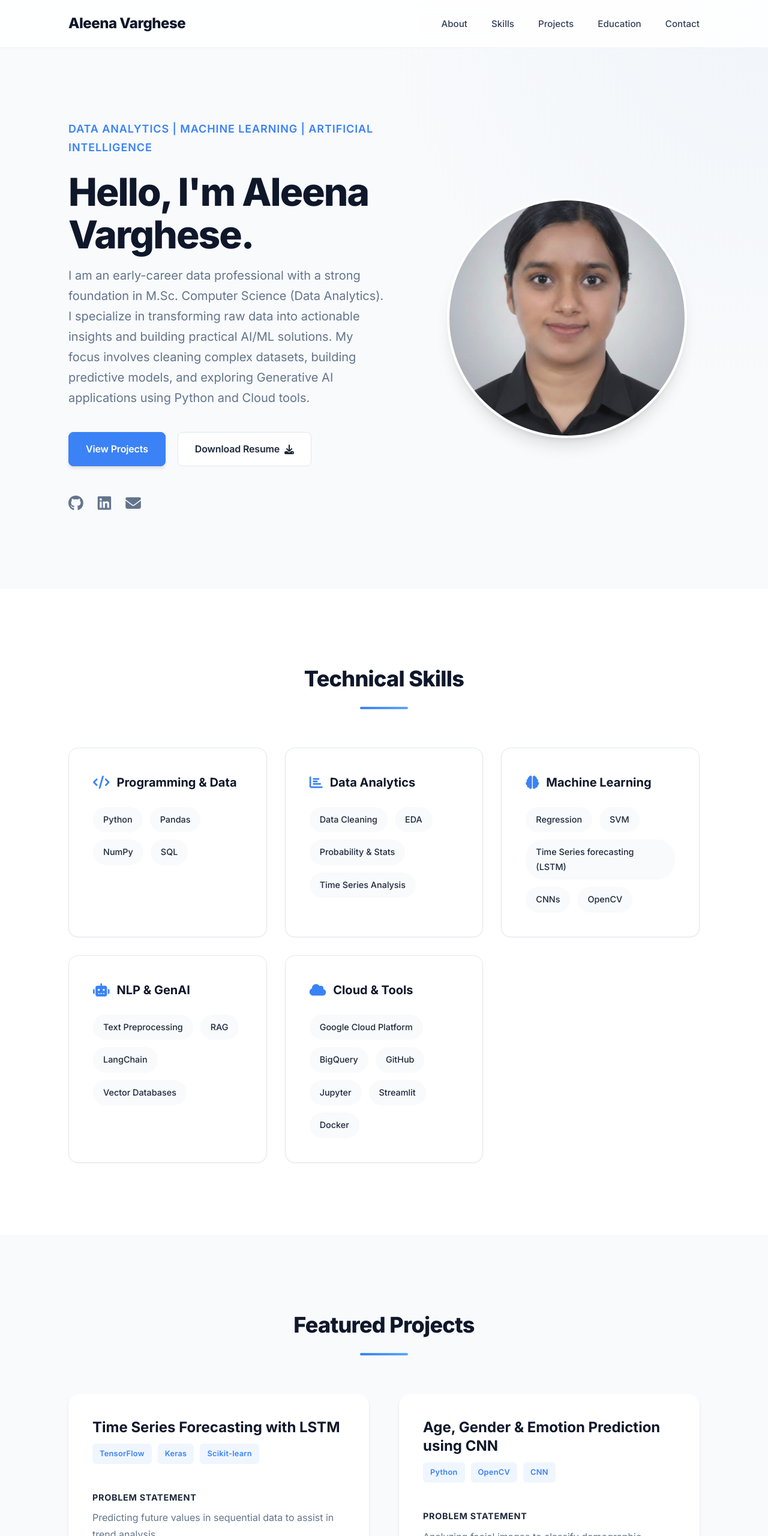
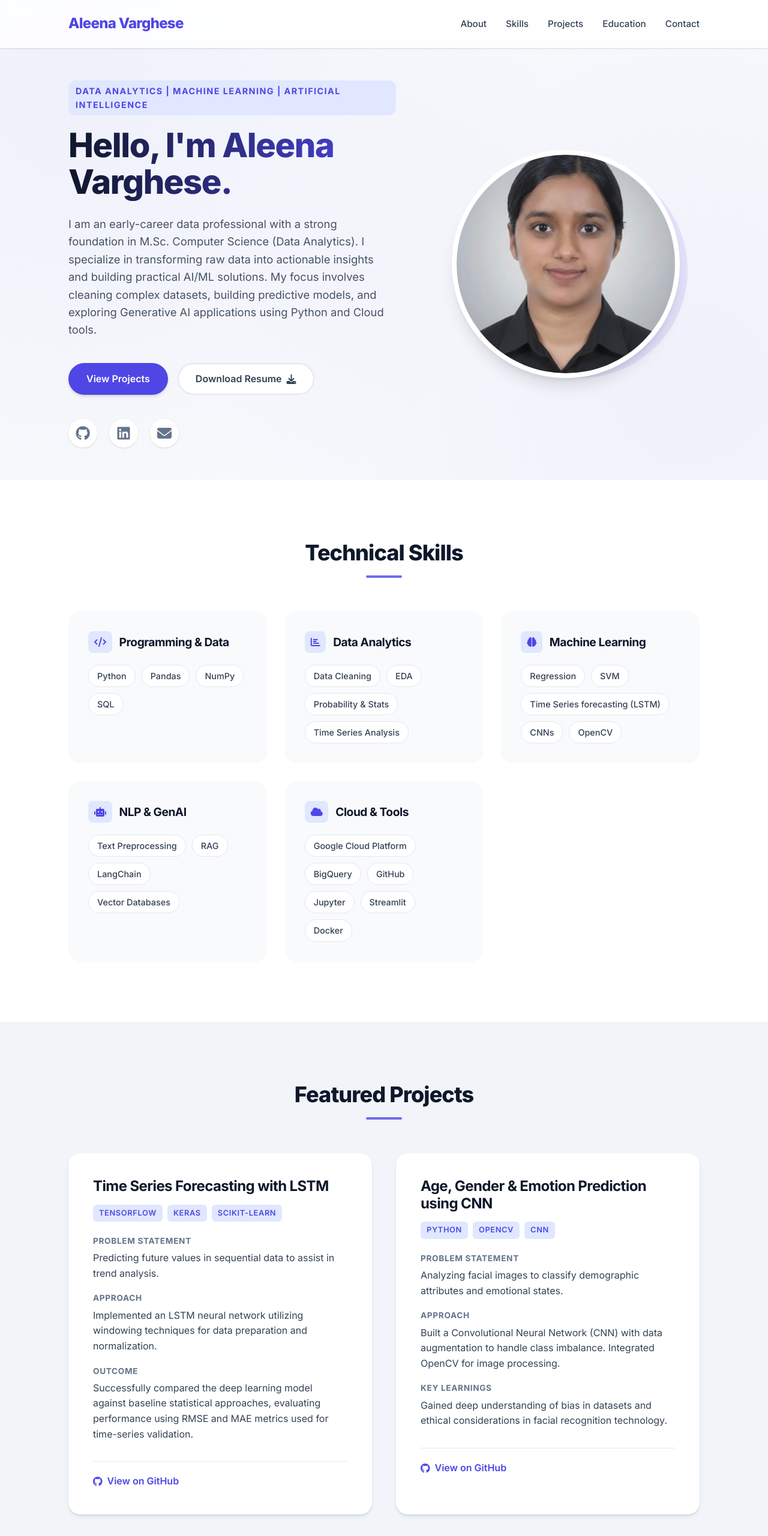
Before and after one commit to aleenavarghese29/aleenavarghese29.github.io, a website: page index.html in a window 1280 px wide. Shown: the top 2560 px of the page at 60% size. Drawn offline with Linux system fonts and the light colour scheme.

Commit message:
Improve portfolio UI and visual design

```diff
--- a/css/style.css
+++ b/css/style.css
@@ -2,68 +2,81 @@
 @import url('https://fonts.googleapis.com/css2?family=Inter:wght@300;400;500;600;700;800&display=swap');
 
 :root {
-    /* Premium Color Palette */
-    --primary-color: #3b82f6;
-    /* Modern Bright Blue */
-    --primary-dark: #1d4ed8;
-    /* Deep Blue Hover */
-    --secondary-color: #1e293b;
-    /* Slate 800 for Heading/Text */
+    /*
+     * Modern Theme: Indigo & Slate
+     * Trustworthy, Professional, Clean
+     */
+    --primary-color: #4f46e5;
+    /* Indigo 600 */
+    --primary-hover: #4338ca;
+    /* Indigo 700 */
+    --primary-light: #e0e7ff;
+    /* Indigo 100 */
+
     --accent-color: #0f172a;
-    /* Slate 900 for Strong Accents */
+    /* Slate 900 - Headings */
+    --text-main: #334155;
+    /* Slate 700 - Body */
+    --text-muted: #64748b;
+    /* Slate 500 - Subtitles */
 
-    --background-light: #f8fafc;
+    --bg-body: #f8fafc;
     /* Slate 50 */
-    --surface-white: #ffffff;
-
-    --text-main: #334155;
-    /* Slate 700 - Softer than black */
-    --text-muted: #64748b;
-    /* Slate 500 */
+    --bg-surface: #ffffff;
+    --bg-alt: #f1f5f9;
+    /* Slate 100 */
 
     --border-color: #e2e8f0;
     /* Slate 200 */
-    --border-hover: #cbd5e1;
-    /* Slate 300 */
 
-    /* Spacing & Layout */
+    /* Layout */
     --container-width: 1100px;
     --header-height: 80px;
-    /* Taller header for elegance */
+    --radius-md: 12px;
+    --radius-lg: 20px;
+    --radius-full: 9999px;
 
-    /* Shadows & Effects */
-    --shadow-sm: 0 1px 2px 0 rgb(0 0 0 / 0.05);
+    /* Shadows (Soft & Modern) */
+    --shadow-sm: 0 1px 3px 0 rgb(0 0 0 / 0.1), 0 1px 2px -1px rgb(0 0 0 / 0.1);
     --shadow-md: 0 4px 6px -1px rgb(0 0 0 / 0.1), 0 2px 4px -2px rgb(0 0 0 / 0.1);
     --shadow-lg: 0 10px 15px -3px rgb(0 0 0 / 0.1), 0 4px 6px -4px rgb(0 0 0 / 0.1);
-    --shadow-hover: 0 20px 25px -5px rgb(0 0 0 / 0.1), 0 8px 10px -6px rgb(0 0 0 / 0.1);
+    --shadow-xl: 0 20px 25px -5px rgb(0 0 0 / 0.1), 0 8px 10px -6px rgb(0 0 0 / 0.1);
 
-    --transition-smooth: 0.3s cubic-bezier(0.4, 0, 0.2, 1);
+    --transition: all 0.3s cubic-bezier(0.4, 0, 0.2, 1);
 }
 
+/* Base Reset */
 * {
     margin: 0;
     padding: 0;
     box-sizing: border-box;
 }
 
+html {
+    scroll-behavior: smooth;
+}
+
 body {
     font-family: 'Inter', sans-serif;
-    background-color: var(--background-light);
+    background-color: var(--bg-body);
     color: var(--text-main);
-    line-height: 1.7;
-    /* Increased for readability */
-    overflow-x: hidden;
+    line-height: 1.6;
     -webkit-font-smoothing: antialiased;
 }
 
 a {
     text-decoration: none;
     color: inherit;
-    transition: var(--transition-smooth);
+    transition: var(--transition);
 }
 
 ul {
     list-style: none;
+}
+
+img {
+    max-width: 100%;
+    display: block;
 }
 
 /* Utilities */
@@ -73,84 +86,96 @@ ul {
     padding: 0 24px;
 }
 
+/* Typography */
+h1,
+h2,
+h3,
+h4,
+h5,
+h6 {
+    color: var(--accent-color);
+    line-height: 1.2;
+    letter-spacing: -0.025em;
+    /* Tight tracking for modern feel */
+}
+
+.section-title {
+    font-size: 2.25rem;
+    font-weight: 800;
+    text-align: center;
+    margin-bottom: 3.5rem;
+    position: relative;
+    display: inline-block;
+    width: 100%;
+}
+
+.section-title::after {
+    content: '';
+    display: block;
+    width: 60px;
+    height: 4px;
+    background: var(--primary-color);
+    margin: 1rem auto 0;
+    border-radius: var(--radius-full);
+    opacity: 0.8;
+}
+
+/* Buttons */
 .btn {
     display: inline-flex;
     align-items: center;
+    justify-content: center;
     gap: 8px;
-    padding: 14px 28px;
-    border-radius: 8px;
-    /* Slightly more rounded */
+    padding: 12px 28px;
+    border-radius: var(--radius-full);
+    /* Pill shape */
     font-weight: 600;
+    font-size: 1rem;
     cursor: pointer;
-    font-size: 1rem;
-    transition: all var(--transition-smooth);
-    letter-spacing: -0.01em;
+    transition: var(--transition);
+    border: 2px solid transparent;
 }
 
 .btn-primary {
     background-color: var(--primary-color);
     color: white;
-    border: 1px solid var(--primary-color);
     box-shadow: var(--shadow-md);
 }
 
 .btn-primary:hover {
-    background-color: var(--primary-dark);
-    border-color: var(--primary-dark);
+    background-color: var(--primary-hover);
     transform: translateY(-2px);
     box-shadow: var(--shadow-lg);
 }
 
 .btn-secondary {
-    background-color: var(--surface-white);
-    color: var(--secondary-color);
-    border: 1px solid var(--border-color);
+    background-color: transparent;
+    color: var(--text-main);
+    border-color: var(--border-color);
+    background-color: var(--bg-surface);
 }
 
 .btn-secondary:hover {
     border-color: var(--primary-color);
     color: var(--primary-color);
-    background-color: #f8fafc;
     transform: translateY(-2px);
     box-shadow: var(--shadow-sm);
-}
-
-.section-title {
-    font-size: 2.25rem;
-    font-weight: 800;
-    margin-bottom: 4rem;
-    /* More space */
-    text-align: center;
-    color: var(--accent-color);
-    position: relative;
-    letter-spacing: -0.02em;
-}
-
-.section-title::after {
-    content: '';
-    display: block;
-    width: 80px;
-    height: 4px;
-    background: linear-gradient(90deg, var(--primary-color), #60a5fa);
-    /* Soft gradient */
-    margin: 16px auto 0;
-    border-radius: 2px;
 }
 
 /* Header */
 header {
     height: var(--header-height);
-    background: rgba(255, 255, 255, 0.85);
-    backdrop-filter: blur(12px);
-    -webkit-backdrop-filter: blur(12px);
-    border-bottom: 1px solid rgba(226, 232, 240, 0.6);
     position: fixed;
     top: 0;
     width: 100%;
     z-index: 1000;
+    background: rgba(255, 255, 255, 0.85);
+    /* Glass effect */
+    backdrop-filter: blur(12px);
+    border-bottom: 1px solid rgba(255, 255, 255, 0.3);
+    box-shadow: var(--shadow-sm);
     display: flex;
     align-items: center;
-    transition: all 0.3s ease;
 }
 
 .nav-container {
@@ -163,20 +188,21 @@ header {
 .logo {
     font-size: 1.5rem;
     font-weight: 800;
-    color: var(--accent-color);
-    letter-spacing: -0.02em;
+    color: var(--primary-color);
+    letter-spacing: -0.03em;
 }
 
 .nav-links {
     display: flex;
-    gap: 40px;
+    gap: 32px;
 }
 
 .nav-link {
     font-weight: 500;
+    font-size: 0.95rem;
     color: var(--text-main);
-    font-size: 0.95rem;
     position: relative;
+    padding: 4px 0;
 }
 
 .nav-link:hover {
@@ -188,7 +214,7 @@ header {
     position: absolute;
     width: 0;
     height: 2px;
-    bottom: -4px;
+    bottom: 0;
     left: 0;
     background-color: var(--primary-color);
     transition: width 0.3s ease;
@@ -203,135 +229,162 @@ header {
     background: none;
     border: none;
     font-size: 1.5rem;
+    color: var(--text-main);
     cursor: pointer;
-    color: var(--secondary-color);
 }
 
 /* Hero Section */
 .hero {
-    padding: 200px 0 120px;
-    /* Increased top padding */
+    min-height: 100vh;
     display: flex;
     align-items: center;
-    justify-content: center;
-    min-height: 90vh;
-    background: radial-gradient(circle at top right, #f1f5f9, transparent 40%);
+    padding-top: var(--header-height);
+    /* Modern Mesh Gradient Background */
+    background-color: var(--bg-body);
+    background-image:
+        radial-gradient(at 0% 0%, hsla(253, 16%, 7%, 1) 0, transparent 50%),
+        radial-gradient(at 50% 0%, hsla(225, 39%, 30%, 1) 0, transparent 50%),
+        radial-gradient(at 100% 0%, hsla(339, 49%, 30%, 1) 0, transparent 50%);
+    background:
+        radial-gradient(800px circle at 10% 20%, rgba(79, 70, 229, 0.05), transparent 100%),
+        radial-gradient(800px circle at 90% 80%, rgba(79, 70, 229, 0.05), transparent 100%);
 }
 
 .hero-content {
     display: grid;
-    grid-template-columns: 1.2fr 1fr;
-    /* More space for text */
-    gap: 80px;
+    grid-template-columns: 1.1fr 0.9fr;
+    gap: 60px;
     align-items: center;
 }
 
 .hero-text h1 {
-    font-size: 4rem;
-    /* Larger */
+    font-size: 3.5rem;
     font-weight: 800;
-    color: var(--accent-color);
+    margin-bottom: 24px;
+    background: linear-gradient(to right, var(--accent-color), var(--primary-color));
+    -webkit-background-clip: text;
+    background-clip: text;
+    -webkit-text-fill-color: transparent;
     line-height: 1.1;
-    margin-bottom: 16px;
-    letter-spacing: -0.03em;
 }
 
 .hero-subtitle {
-    font-size: 1.125rem;
+    display: inline-block;
+    font-size: 0.9rem;
+    font-weight: 700;
+    text-transform: uppercase;
+    letter-spacing: 0.1em;
     color: var(--primary-color);
-    font-weight: 600;
-    text-transform: uppercase;
-    letter-spacing: 0.05em;
-    margin-bottom: 24px;
-    display: block;
+    background: var(--primary-light);
+    padding: 6px 12px;
+    border-radius: var(--radius-md);
+    margin-bottom: 20px;
 }
 
 .hero-summary {
-    font-size: 1.25rem;
-    /* Larger for readability */
-    color: var(--text-muted);
+    font-size: 1.15rem;
+    color: var(--text-main);
     margin-bottom: 40px;
-    max-width: 540px;
-    font-weight: 400;
+    max-width: 550px;
+    opacity: 0.9;
 }
 
 .hero-buttons {
     display: flex;
-    gap: 20px;
+    gap: 16px;
     margin-bottom: 40px;
 }
 
 .social-links {
     display: flex;
-    gap: 24px;
+    gap: 20px;
 }
 
 .social-icon {
-    font-size: 1.6rem;
+    font-size: 1.5rem;
     color: var(--text-muted);
-    transition: var(--transition-smooth);
+    transition: var(--transition);
+    padding: 10px;
+    border-radius: 50%;
+    background: var(--bg-surface);
+    box-shadow: var(--shadow-sm);
+    display: flex;
+    align-items: center;
+    justify-content: center;
+    width: 48px;
+    height: 48px;
 }
 
 .social-icon:hover {
-    color: var(--primary-color);
+    color: white;
+    background: var(--primary-color);
     transform: translateY(-3px);
+    box-shadow: var(--shadow-md);
 }
 
 .hero-image-container {
-    position: relative;
     display: flex;
     justify-content: center;
+    position: relative;
 }
 
 .hero-image {
-    width: 400px;
-    height: 400px;
+    width: 380px;
+    height: 380px;
     object-fit: cover;
     border-radius: 50%;
-    border: 4px solid var(--surface-white);
-    box-shadow: var(--shadow-hover);
-    /* Soft shadow */
-    transition: transform 0.5s ease;
+    /* Circle */
+    /* Modern border/shadow combo */
+    border: 8px solid var(--bg-surface);
+    box-shadow: var(--shadow-xl);
+    z-index: 1;
 }
 
-.hero-image:hover {
-    transform: scale(1.02);
+/* Decorative background circle for hero image */
+.hero-image-container::before {
+    content: '';
+    position: absolute;
+    width: 360px;
+    height: 360px;
+    background: var(--primary-color);
+    border-radius: 50%;
+    opacity: 0.1;
+    top: 20px;
+    right: 20px;
+    z-index: 0;
 }
 
 /* Skills Section */
 .skills {
-    padding: 120px 0;
-    background-color: var(--surface-white);
+    padding: 100px 0;
+    background: var(--bg-surface);
 }
 
 .skills-grid {
     display: grid;
-    grid-template-columns: repeat(auto-fit, minmax(320px, 1fr));
+    grid-template-columns: repeat(auto-fit, minmax(280px, 1fr));
     gap: 30px;
 }
 
 .skill-card {
-    background: var(--surface-white);
-    /* Clean white */
-    padding: 40px;
-    border-radius: 16px;
-    border: 1px solid var(--border-color);
-    transition: var(--transition-smooth);
-    box-shadow: var(--shadow-sm);
-    /* Subtle depth */
+    background: var(--bg-body);
+    padding: 32px;
+    border-radius: var(--radius-lg);
+    transition: var(--transition);
+    border: 1px solid var(--bg-body);
+    /* Invisible border initially */
 }
 
 .skill-card:hover {
-    border-color: var(--primary-color);
-    transform: translateY(-8px);
+    background: var(--bg-surface);
     box-shadow: var(--shadow-lg);
+    border-color: var(--border-color);
+    transform: translateY(-5px);
 }
 
 .skill-category {
-    font-size: 1.25rem;
-    font-weight: 700;
-    margin-bottom: 24px;
-    color: var(--accent-color);
+    font-size: 1.2rem;
+    margin-bottom: 20px;
     display: flex;
     align-items: center;
     gap: 12px;
@@ -339,137 +392,111 @@ header {
 
 .skill-category i {
     color: var(--primary-color);
-    font-size: 1.1em;
+    background: var(--primary-light);
+    padding: 10px;
+    border-radius: 8px;
+    font-size: 1rem;
 }
 
 .skill-list {
     display: flex;
     flex-wrap: wrap;
-    gap: 12px;
+    gap: 10px;
 }
 
 .skill-tag {
-    background: var(--background-light);
-    padding: 8px 16px;
-    border-radius: 30px;
-    /* Full pill */
     font-size: 0.9rem;
-    color: var(--secondary-color);
-    border: 1px solid transparent;
+    padding: 6px 14px;
+    background: var(--bg-surface);
+    border: 1px solid var(--border-color);
+    border-radius: var(--radius-full);
+    color: var(--text-main);
     font-weight: 500;
-    transition: var(--transition-smooth);
 }
 
 .skill-card:hover .skill-tag {
-    background: #eff6ff;
+    border-color: var(--primary-light);
+    background: var(--primary-light);
     color: var(--primary-color);
 }
 
 /* Projects Section */
 .projects {
-    padding: 120px 0;
-    background-color: #f8fafc;
-    /* Subtle contrast */
+    padding: 100px 0;
+    background: var(--bg-alt);
 }
 
 .projects-grid {
     display: grid;
-    grid-template-columns: repeat(auto-fit, minmax(500px, 1fr));
-    gap: 50px;
-    /* More breathing room */
+    grid-template-columns: repeat(auto-fit, minmax(450px, 1fr));
+    gap: 40px;
 }
 
 .project-card {
-    background: var(--surface-white);
-    border-radius: 20px;
-    overflow: hidden;
-    border: none;
-    /* Removed border */
-    transition: var(--transition-smooth);
-    display: flex;
-    flex-direction: column;
+    background: var(--bg-surface);
+    border-radius: var(--radius-lg);
+    padding: 40px;
     box-shadow: var(--shadow-md);
-    position: relative;
-}
-
-.project-card:hover {
-    transform: translateY(-8px);
-    box-shadow: var(--shadow-hover);
-}
-
-/* Decorative top bar for projects */
-.project-card::before {
-    content: '';
-    position: absolute;
-    top: 0;
-    left: 0;
-    width: 100%;
-    height: 4px;
-    background: var(--primary-color);
-    opacity: 0;
-    transition: var(--transition-smooth);
-}
-
-.project-card:hover::before {
-    opacity: 1;
-}
-
-.project-content {
-    padding: 40px;
-    flex: 1;
+    transition: var(--transition);
+    border: 1px solid transparent;
     display: flex;
     flex-direction: column;
 }
 
+.project-card:hover {
+    transform: translateY(-5px);
+    box-shadow: var(--shadow-xl);
+    border-color: var(--primary-light);
+}
+
 .project-title {
     font-size: 1.5rem;
-    font-weight: 700;
-    color: var(--accent-color);
-    margin-bottom: 12px;
-    line-height: 1.3;
+    margin-bottom: 16px;
 }
 
 .project-tech {
     display: flex;
     flex-wrap: wrap;
-    gap: 10px;
+    gap: 8px;
     margin-bottom: 24px;
 }
 
 .tech-badge {
     font-size: 0.8rem;
+    font-weight: 600;
+    text-transform: uppercase;
+    letter-spacing: 0.05em;
     color: var(--primary-color);
-    background: #eff6ff;
-    padding: 6px 12px;
+    background: var(--primary-light);
+    /* Subtle aesthetic */
+    padding: 4px 10px;
     border-radius: 6px;
-    font-weight: 600;
-    letter-spacing: 0.02em;
 }
 
 .project-description {
-    margin-bottom: 24px;
+    flex-grow: 1;
+    /* Pushes link to bottom */
 }
 
 .project-description h4 {
-    font-size: 0.9rem;
-    font-weight: 700;
+    font-size: 0.85rem;
+    text-transform: uppercase;
+    color: var(--text-muted);
     margin-top: 20px;
     margin-bottom: 8px;
-    color: var(--secondary-color);
-    text-transform: uppercase;
     letter-spacing: 0.05em;
 }
 
 .project-description p {
     font-size: 1rem;
-    color: var(--text-muted);
+    color: var(--text-main);
     margin-bottom: 0;
 }
 
 .project-link-area {
-    margin-top: auto;
-    padding-top: 24px;
-    border-top: 1px solid var(--background-light);
+    margin-top: 32px;
+    padding-top: 20px;
+    border-top: 1px solid var(--border-color);
 }
 
 .project-link {
@@ -478,149 +505,136 @@ header {
     gap: 8px;
     font-weight: 600;
     color: var(--primary-color);
-    transition: gap 0.2s ease;
 }
 
 .project-link:hover {
     gap: 12px;
-    text-decoration: none;
 }
 
 /* Education & Certs */
 .edu-certs {
-    padding: 120px 0;
-    background: var(--surface-white);
+    padding: 100px 0;
+    background: var(--bg-surface);
 }
 
 .edu-grid {
     display: grid;
     grid-template-columns: 1fr 1fr;
-    gap: 80px;
+    gap: 60px;
 }
 
 .edu-item,
 .cert-item {
-    margin-bottom: 40px;
-    border-left: 3px solid var(--border-color);
-    padding-left: 24px;
-    transition: border-color 0.3s ease;
+    padding: 24px;
+    border-radius: var(--radius-md);
+    background: var(--bg-body);
+    margin-bottom: 20px;
+    border-left: 4px solid var(--primary-color);
+    transition: var(--transition);
 }
 
 .edu-item:hover,
 .cert-item:hover {
-    border-color: var(--primary-color);
+    background: white;
+    box-shadow: var(--shadow-md);
+    transform: translateX(5px);
 }
 
 .item-title {
     font-weight: 700;
-    font-size: 1.15rem;
+    font-size: 1.1rem;
     color: var(--accent-color);
-    margin-bottom: 4px;
 }
 
 .item-subtitle {
     color: var(--text-muted);
-    font-size: 1rem;
-    font-style: italic;
+    font-size: 0.95rem;
 }
 
 /* Contact */
 .contact {
-    padding: 120px 0;
+    padding: 100px 0;
+    background: var(--bg-alt);
     text-align: center;
-    background-color: #f8fafc;
 }
 
 .contact-box {
-    background: var(--surface-white);
-    max-width: 650px;
+    background: var(--bg-surface);
+    padding: 50px;
+    border-radius: 24px;
+    max-width: 600px;
     margin: 0 auto;
-    padding: 60px;
-    border-radius: 20px;
     box-shadow: var(--shadow-lg);
     text-align: left;
 }
 
-.contact .section-title {
-    margin-bottom: 2rem;
-}
-
-.contact p {
-    color: var(--text-muted);
-    margin-bottom: 40px;
-    text-align: center;
-    font-size: 1.1rem;
-}
-
 .contact-form {
-    margin-bottom: 40px;
-}
-
-.form-group {
-    margin-bottom: 24px;
+    display: grid;
+    gap: 20px;
 }
 
 .form-group label {
     display: block;
-    margin-bottom: 10px;
+    margin-bottom: 8px;
     font-weight: 600;
-    color: var(--secondary-color);
-    font-size: 0.95rem;
+    color: var(--text-main);
+    font-size: 0.9rem;
 }
 
 .form-group input,
 .form-group textarea {
     width: 100%;
-    padding: 16px;
-    border: 1px solid var(--border-color);
-    border-radius: 10px;
-    font-family: 'Inter', sans-serif;
+    padding: 14px;
+    border: 2px solid var(--border-color);
+    /* Thicker modern border */
+    border-radius: 12px;
+    font-family: inherit;
     font-size: 1rem;
-    color: var(--accent-color);
-    transition: all var(--transition-smooth);
-    background-color: var(--background-light);
+    background: var(--bg-body);
+    transition: var(--transition);
 }
 
 .form-group input:focus,
 .form-group textarea:focus {
     outline: none;
     border-color: var(--primary-color);
-    background-color: var(--surface-white);
-    box-shadow: 0 0 0 4px rgba(59, 130, 246, 0.1);
-    /* Soft focus ring */
+    background: white;
+    box-shadow: 0 0 0 4px var(--primary-light);
 }
 
 .contact-alternatives {
+    margin-top: 40px;
+    padding-top: 30px;
+    border-top: 1px solid var(--border-color);
     text-align: center;
-    border-top: 1px solid var(--border-color);
-    padding-top: 40px;
 }
 
-footer {
-    padding: 60px 0;
-    text-align: center;
-    color: var(--text-muted);
-    font-size: 0.95rem;
-    border-top: 1px solid var(--border-color);
-    background: var(--surface-white);
+.contact-alternatives .hero-buttons {
+    justify-content: center;
+    margin-top: 20px;
+    margin-bottom: 0;
 }
 
-/* Responsive */
+/* Footer */
+footer {
+    padding: 40px 0;
+    text-align: center;
+    background: var(--bg-surface);
+    border-top: 1px solid var(--border-color);
+    color: var(--text-muted);
+    font-size: 0.9rem;
+}
+
+/* Mobile Responsiveness */
 @media (max-width: 968px) {
     .hero-content {
         grid-template-columns: 1fr;
         text-align: center;
-        gap: 60px;
-    }
-
-    .hero-text h1 {
-        font-size: 3rem;
+        gap: 40px;
     }
 
     .hero-image-container {
         order: -1;
-        /* Image on top on mobile */
-        margin-bottom: 20px;
     }
 
     .hero-buttons {
@@ -646,18 +660,25 @@ footer {
         --header-height: 70px;
     }
 
+    .section-title {
+        font-size: 1.8rem;
+    }
+
+    .hero-text h1 {
+        font-size: 2.5rem;
+    }
+
     .nav-links {
         display: none;
         position: absolute;
         top: var(--header-height);
         left: 0;
         width: 100%;
-        background: rgba(255, 255, 255, 0.98);
+        background: var(--bg-surface);
         flex-direction: column;
         padding: 30px;
         box-shadow: var(--shadow-lg);
-        gap: 20px;
-        border-bottom: 1px solid var(--border-color);
+        text-align: center;
     }
 
     .nav-links.active {
@@ -668,12 +689,11 @@ footer {
         display: block;
     }
 
-    .hero-text h1 {
-        font-size: 2.5rem;
-    }
-
-    .hero-summary {
-        font-size: 1.1rem;
+    .card,
+    .skill-card,
+    .project-card,
+    .contact-box {
+        padding: 24px;
     }
 
     .hero-image {
@@ -681,7 +701,8 @@ footer {
         height: 280px;
     }
 
-    .contact-box {
-        padding: 30px;
+    .hero-image-container::before {
+        width: 270px;
+        height: 270px;
     }
 }
```
